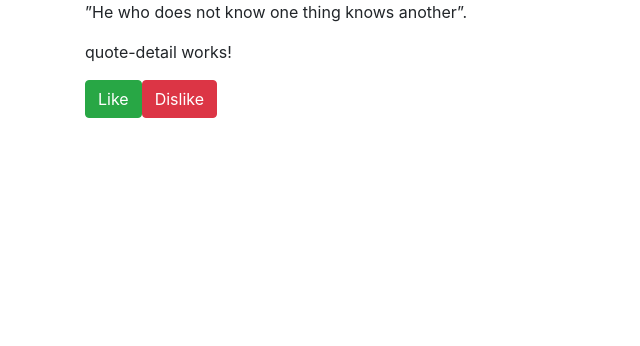
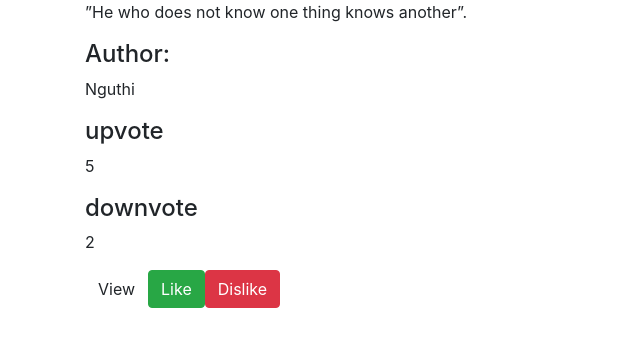
Before and after one commit to kingsam91/Quotes, an Angular app: page / in a window 1280 px wide. Shown: the top 346 px of the page, without its empty margins (0-640 px from the left). Built offline with nearby package versions, Linux system fonts and the light colour scheme.

Commit message:
add view button so user can see author and votes

```diff
--- a/src/app/quote-detail/quote-detail.component.html
+++ b/src/app/quote-detail/quote-detail.component.html
@@ -1 +1,6 @@
-<p>quote-detail works!</p>
+<h4>Author:</h4>
+<p>Nguthi</p>
+<h4>upvote</h4>
+<p>5</p>
+<h4>downvote</h4>
+<p>2</p>
--- a/src/app/quote/quote.component.html
+++ b/src/app/quote/quote.component.html
@@ -3,6 +3,7 @@
         <div class="col-lg-12">
             <p>”He who does not know one thing knows another”.</p>
             <app-quote-detail></app-quote-detail>
+            <button class="btn">View</button>
             <button class="btn btn-success" id="like">Like</button>
             <button class="btn btn-danger" id="dislike">Dislike</button>
         </div>
```
